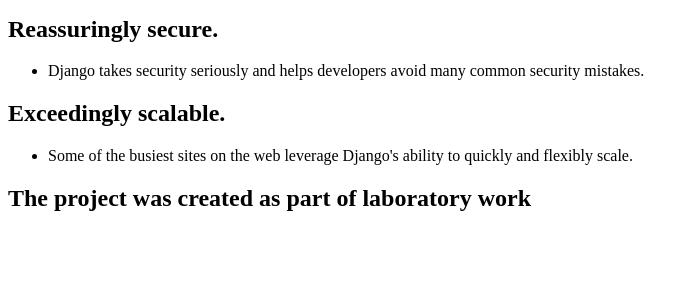
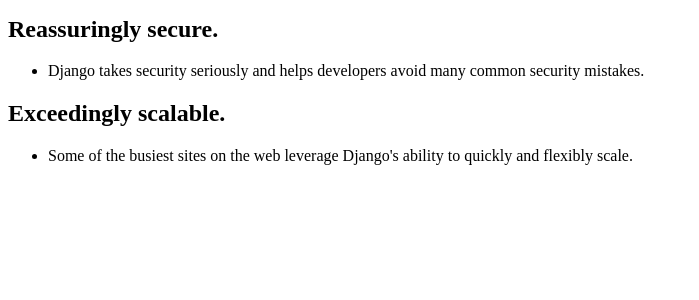
Before and after one commit to Makssf27/DP_Boiko_S_root, a Django app: page / in a window 1280 px wide. Shown: the part 208-508 px from the top of the page, without its empty margins (0-699 px from the left). Run offline with Django 5.2, Linux system fonts and the light colour scheme.

Commit message:
Видалення завершального заголовку. Стан 3

```diff
--- a/templates/home.html
+++ b/templates/home.html
@@ -23,6 +23,6 @@
     <ul>
         <li>Some of the busiest sites on the web leverage Django's ability to quickly and flexibly scale.</li>
     </ul>
-    <h2>The project was created as part of laboratory work</h2>
+
 </body>
 </html>
```
